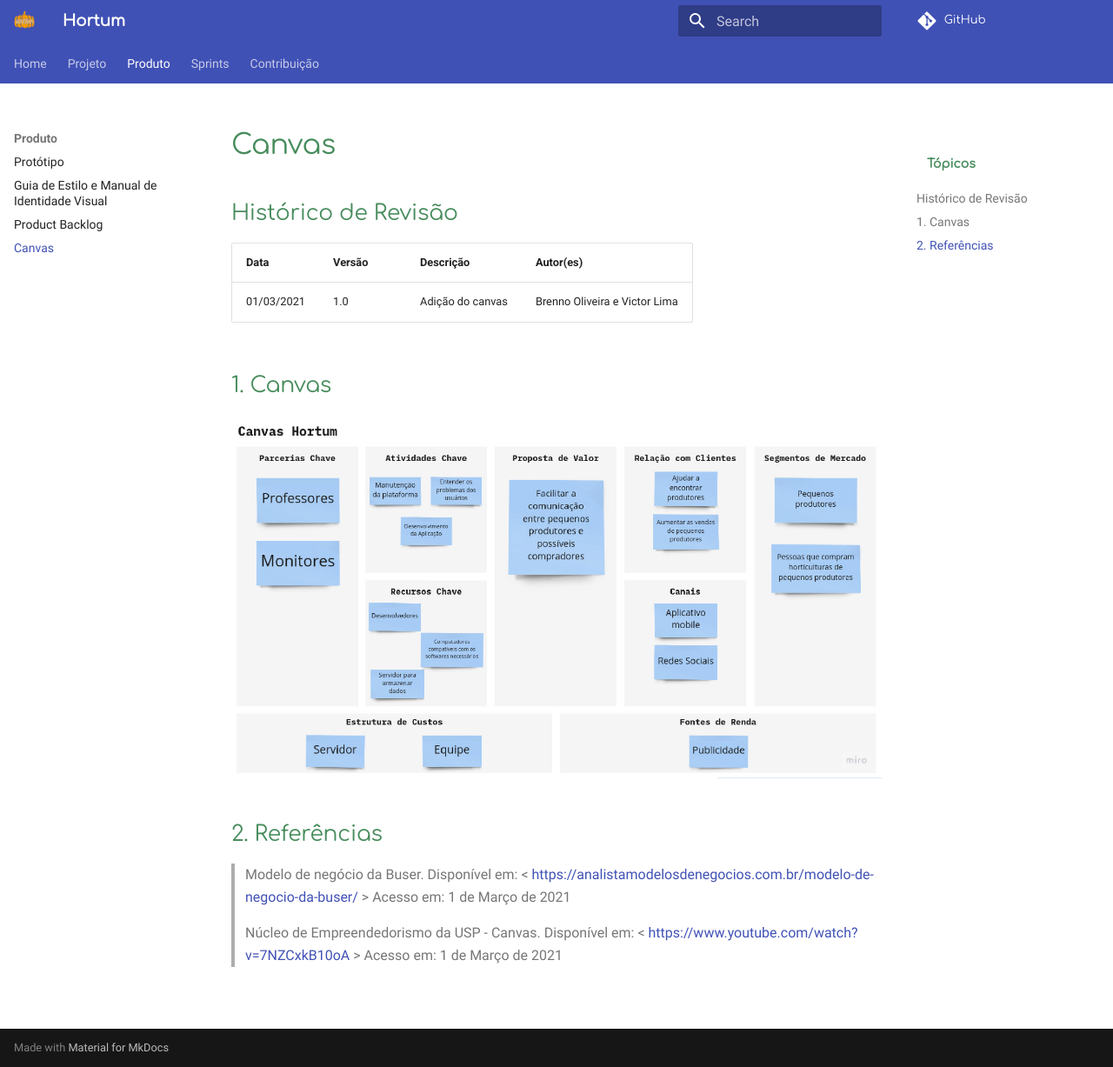
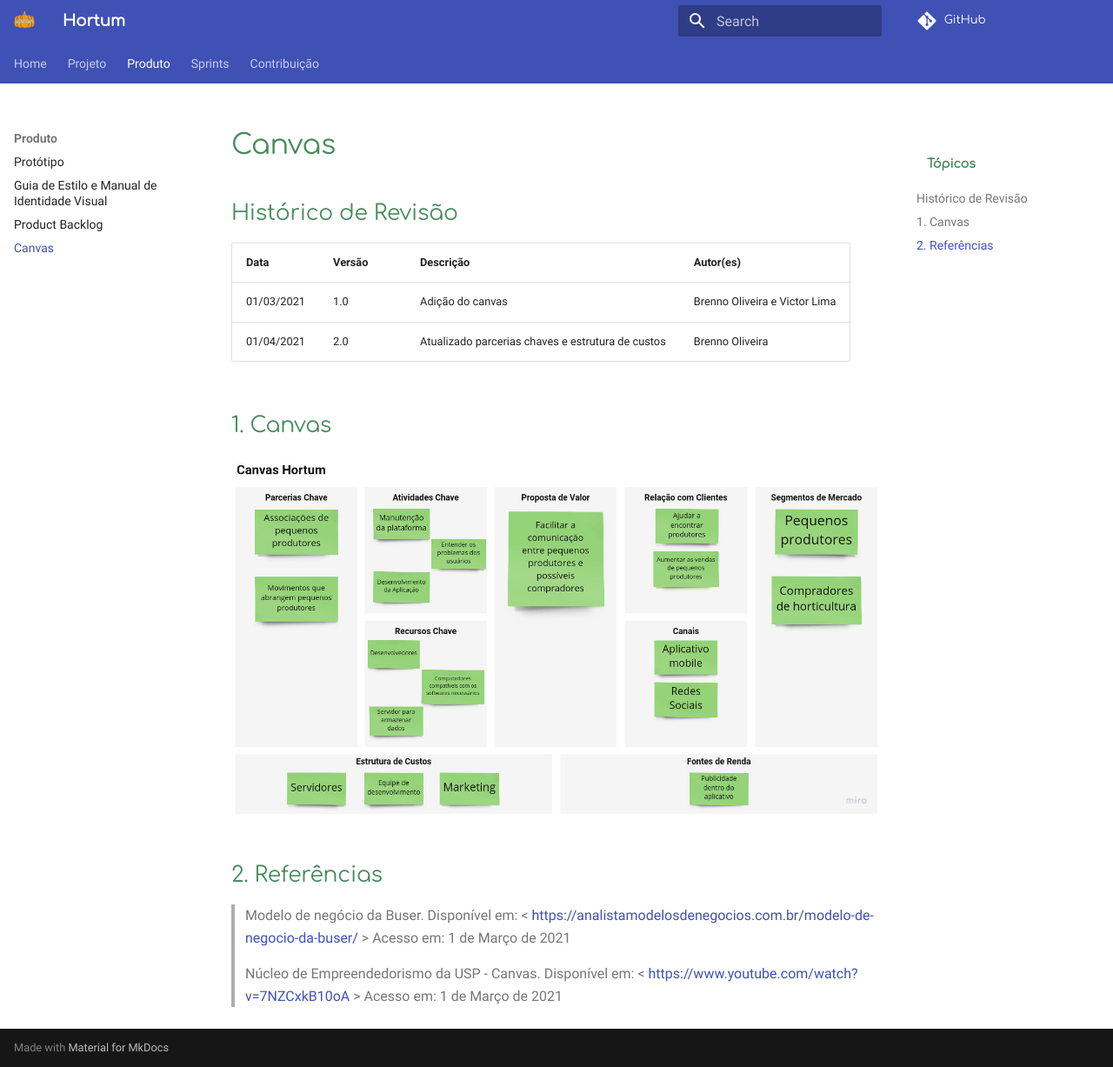
Before and after one commit to fga-eps-mds/2020.2-Hortum, an MkDocs documentation site: the page built from docs/Canvas.md, in a window 1280 px wide and 1227 px high. Shown: the whole window at 87% size. Built offline with MkDocs 1.6.1 and Material for MkDocs 9.7.7, drawn with Linux system fonts in a browser that asks for light colours; comment, search, counter and statistics services are not loaded.

Commit message:
#139 Atualizando parcerias chaves e estrutura de custos

```diff
--- a/docs/Canvas.md
+++ b/docs/Canvas.md
@@ -5,6 +5,7 @@
 Data|Versão|Descrição| Autor(es)
 --|--|--|--
 01/03/2021|1.0|Adição do canvas|Brenno Oliveira e Victor Lima
+01/04/2021|2.0|Atualizado parcerias chaves e estrutura de custos|Brenno Oliveira
 
 ## 1. Canvas
 ![Canvas](./img/Canvas.png)
```
Also changed, not shown: docs/img/Canvas.png.
